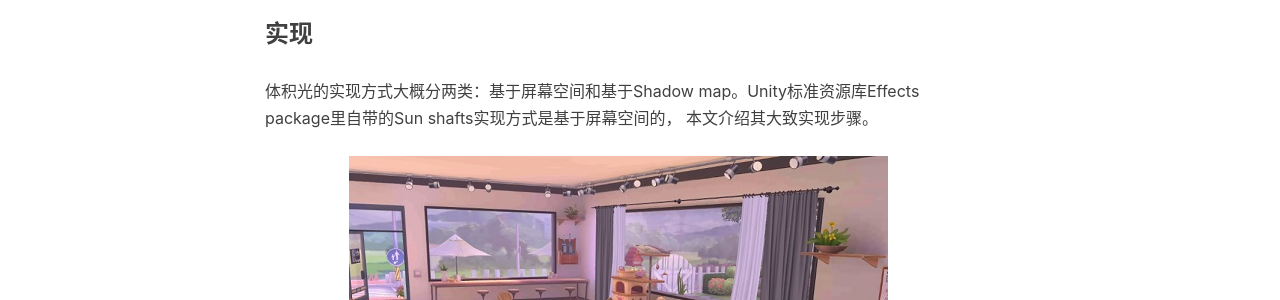
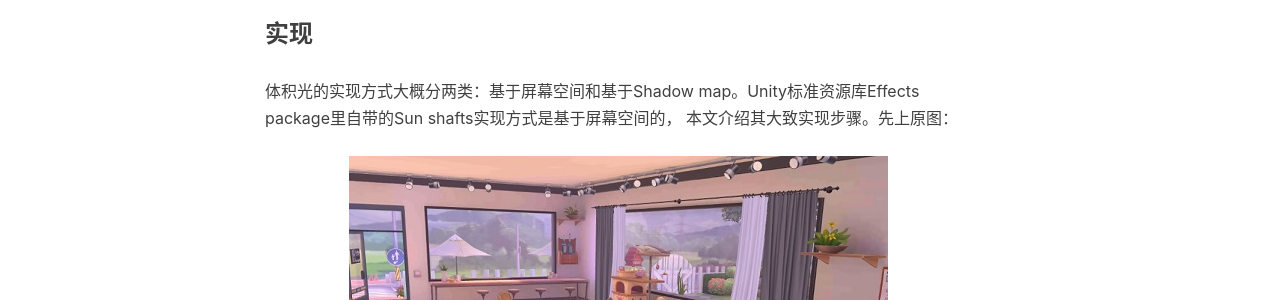
Before and after one commit to chenyong2github/blog, a Jekyll site: the page built from _posts/2017-12-25-sunshaft.markdown, in a window 1280 px wide and 900 px high, scrolled down 447 px. Shown: the part 179-479 px from the top of the window. Built offline with Jekyll 4.4.1, drawn with Linux system fonts in a browser that asks for light colours; nearby versions of some CDN libraries; comment, search, counter and statistics services are not loaded; some of the changed text lies outside the part shown.

Commit message:
vulumetric light

```diff
--- a/_posts/2017-12-25-sunshaft.markdown
+++ b/_posts/2017-12-25-sunshaft.markdown
@@ -16,7 +16,7 @@ tags:
 
 ### 实现
 体积光的实现方式大概分两类：基于屏幕空间和基于Shadow map。Unity标准资源库Effects package里自带的Sun shafts实现方式是基于屏幕空间的，
-本文介绍其大致实现步骤。
+本文介绍其大致实现步骤。先上原图：
 ![这里写图片描述](/img/in-post/vl/1.jpg)
 <center>原图</center>
 
```
Also changed, not shown: other parts of _posts/2017-12-25-sunshaft.markdown (+2 -2 lines).
